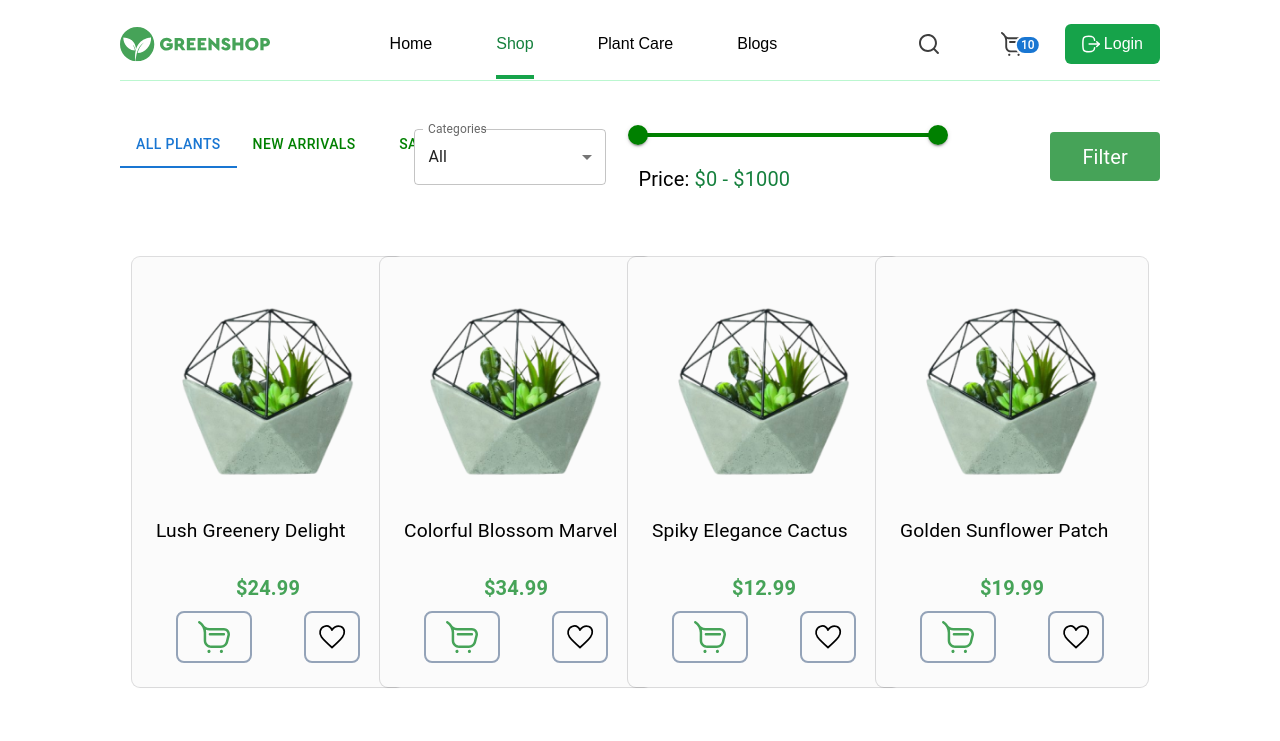
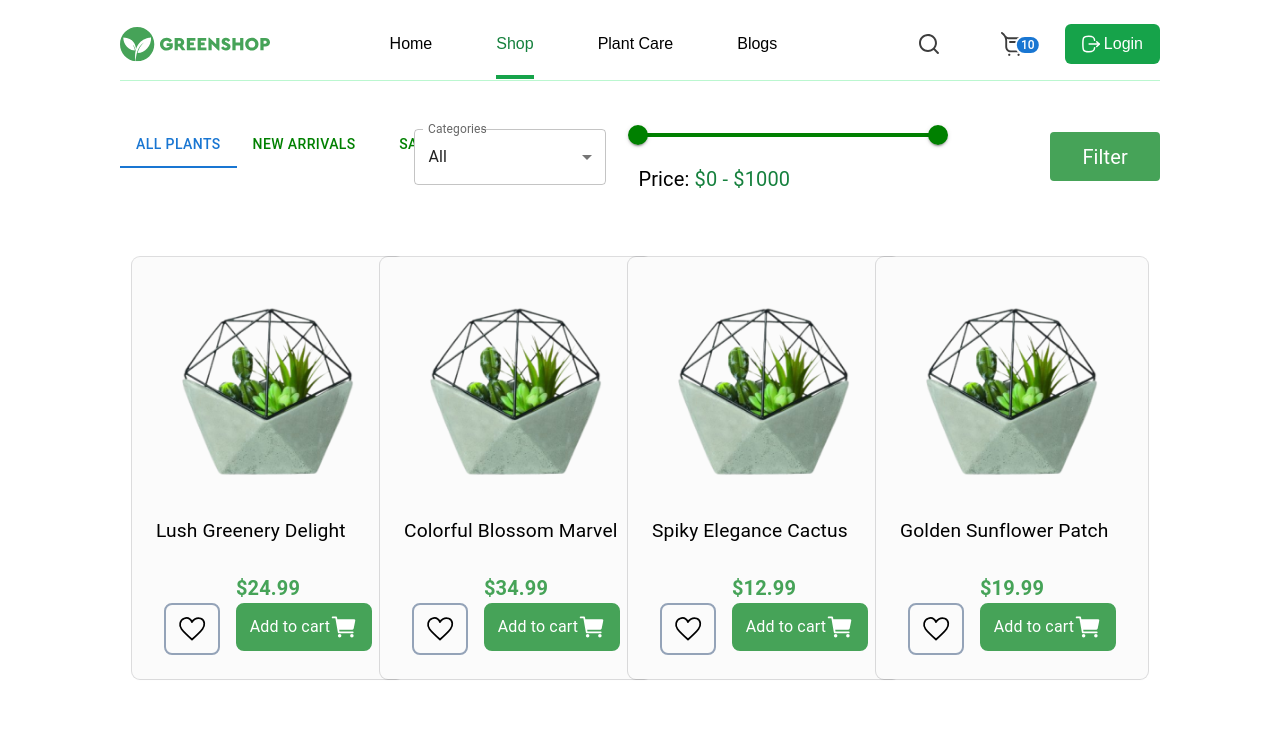
Before and after one commit to YahyobekRahimov/greenshop, a React (Vite) app: page /shop in a window 1280 px wide. Shown: the top 741 px of the page. Built offline with nearby package versions, Linux system fonts and the light colour scheme; a web font is replaced by a local one.

Commit message:
successfully implemented the addToCart feature in two pages

```diff
--- /dev/null
+++ b/src/components/AddToCart.jsx
@@ -0,0 +1,48 @@
+import { useState } from "react";
+import CartIcon from "/src/images/add-to-shopping-cart.svg?react";
+import {
+   addToCart,
+   removeFromCart,
+} from "../redux/cartProductsSlice";
+import CheckCircle from "/src/images/check-circle.svg?react";
+import { useDispatch } from "react-redux";
+import { useNavigate } from "react-router-dom";
+
+export default function AddToCart({ product, state, className }) {
+   const dispatch = useDispatch();
+   const navigate = useNavigate();
+   const [added, setAdded] = useState(state);
+   function handleAddClick(e) {
+      e.stopPropagation();
+      let data =
+         JSON.parse(localStorage.getItem("productsInCart")) || [];
+      if (!added) {
+         // * if the user wants to add the product
+
+         dispatch(addToCart(product));
+         data.push(product);
+      } else if (added) {
+         navigate("/shop/cart");
+         return;
+      }
+      localStorage.setItem("productsInCart", JSON.stringify(data));
+      setAdded(true);
+   }
+   return (
+      <div
+         onClick={handleAddClick}
+         className={`w-max h-max px-3 py-2 rounded-lg border-2 border-primary flex items-center bg-primary text-white ${
+            added ? "gap-2 bg-transparent" : "fill-white"
+         }`}
+      >
+         <span className={`${added ? "text-primary" : ""}`}>
+            {added ? "Added" : "Add to cart"}
+         </span>
+         {added ? (
+            <CheckCircle className={`w-[1.75rem] h-[1.75rem]`} />
+         ) : (
+            <CartIcon className={`w-[1.75rem] h-[1.75rem]`} />
+         )}
+      </div>
+   );
+}
--- a/src/components/LikeIcon.jsx
+++ b/src/components/LikeIcon.jsx
@@ -15,11 +15,13 @@ export default function LikeIcon({
 }) {
    const [liked, setLiked] = useState(state);
    const dispatch = useDispatch();
-   const likedProducts = useSelector((state) => state.likedProducts);
-   function handleLiked() {
+   function handleLiked(e) {
+      e.stopPropagation();
       if (!liked) {
          // if the user likes the product
-         dispatch(addLikedProduct(product));
+         if (product) {
+            dispatch(addLikedProduct(product));
+         }
          let data =
             JSON.parse(localStorage.getItem("likedProducts")) || [];
          data.push(product);
--- a/src/pages/Home/Products.jsx
+++ b/src/pages/Home/Products.jsx
@@ -2,22 +2,34 @@ import { useDispatch } from "react-redux";
 import Container from "../../components/Container";
 import LikeIcon from "../../components/LikeIcon";
 import data from "/data/data.json";
-import { Divider } from "@mui/material";
 import { addAllLikedProducts } from "../../redux/likedProductsSlice";
 import Plant5 from "/src/images/plant5.png";
 import { useNavigate } from "react-router-dom";
+import AddToCart from "../../components/AddToCart";
+import { addAllProductsToCart } from "../../redux/cartProductsSlice";
 
 export default function Products() {
    const navigate = useNavigate();
    const dispatch = useDispatch();
    let products = data.slice(38);
+
+   // * getting the liked products from local storage
    let likedProducts =
       JSON.parse(localStorage.getItem("likedProducts")) || [];
    dispatch(addAllLikedProducts(likedProducts));
+
+   // * getting the products added to cart from localStorage
+   let productsInCart =
+      JSON.parse(localStorage.getItem("productsInCart")) || [];
+   dispatch(addAllProductsToCart(productsInCart));
+
+   // * redirecting the user to product details page.
    function handleCardClick(product, PlantImage) {
       let PRODUCT = { ...product, image: PlantImage };
       navigate(`/shop/${PRODUCT.id}`, { state: { key: PRODUCT } });
    }
+
+   // * returns whether the product given to it is liked or not
    function returnState(product) {
       if (!(likedProducts.length > 1)) {
          return false;
@@ -25,7 +37,7 @@ export default function Products() {
       try {
          for (let i = 0; i < likedProducts.length; i++) {
             let element = likedProducts[i];
-            if ((element = null)) {
+            if (element == null) {
                continue;
             }
             if (product.id === element.id) {
@@ -37,6 +49,29 @@ export default function Products() {
       }
       return false;
    }
+
+   // * returns whether the product added to cart or not
+   function isAddedToCart(product) {
+      if (!productsInCart.length) {
+         return false;
+      }
+
+      try {
+         for (let i = 0; i < productsInCart.length; i++) {
+            const element = productsInCart[i];
+            if (!element) {
+               continue;
+            }
+            if (element.id == product.id) {
+               return true;
+            }
+         }
+      } catch (error) {
+         console.log(error);
+      }
+      return false;
+   }
+
    return (
       <Container>
          <h2 className="text-[2rem] text-center">Products</h2>
@@ -48,7 +83,7 @@ export default function Products() {
                   onClick={() => handleCardClick(product, Plant5)}
                >
                   <img
-                     className="w-[14rem] h-[14rem] object-cover mb-3 border-2 border-solid rounded-lg bg-white"
+                     className="select-none w-[14rem] h-[14rem] object-cover mb-3 border-2 border-solid rounded-lg bg-white"
                      src={Plant5}
                      alt={product.name}
                   />
@@ -63,6 +98,10 @@ export default function Products() {
                         product={product}
                         state={returnState(product)}
                      />
+                     <AddToCart
+                        product={product}
+                        state={isAddedToCart(product)}
+                     />
                   </div>
                </div>
             ))}
--- a/src/pages/Shop/Card.jsx
+++ b/src/pages/Shop/Card.jsx
@@ -10,33 +10,33 @@ import MyPagination from "./MyPagination";
 import { setPagination } from "../../redux/paginationSlice";
 import PlantImage from "/src/images/plant10.png";
 import { useNavigate } from "react-router-dom";
+import AddToCart from "/src/components/AddToCart";
+import { addAllProductsToCart } from "/src/redux/cartProductsSlice.js";
 
 export default function Products(props) {
    const navigate = useNavigate();
+   const dispatch = useDispatch();
    const { value, filteredProducts } = props;
    const [products, setProducts] = useState(null);
    const page = useSelector((state) => state.paginationSlice);
-   const dispatch = useDispatch();
+
+   // * getting the liked products from local storage
    let likedProducts =
       JSON.parse(localStorage.getItem("likedProducts")) || [];
    dispatch(addAllLikedProducts(likedProducts));
 
-   const data = filteredProducts ?? JSON_DATA;
-   let count = Math.ceil(data.length / 16);
-   let PRODUCTS;
-   if (value == 1) {
-      PRODUCTS = data;
+   // * getting the products added to cart from localStorage
+   let productsInCart =
+      JSON.parse(localStorage.getItem("productsInCart")) || [];
+   dispatch(addAllProductsToCart(productsInCart));
+
+   // * redirecting the user to product details page.
+   function handleCardClick(product, PlantImage) {
+      let PRODUCT = { ...product, image: PlantImage };
+      navigate(`/shop/${PRODUCT.id}`, { state: { key: PRODUCT } });
    }
 
-   if (value == 2) {
-      PRODUCTS = data.filter((item) => item.price > 20);
-   }
-   if (value == 3) {
-      PRODUCTS = data.filter((item) => item.price < 20);
-   }
-
-   let result = products ?? PRODUCTS.slice(0, 16);
-
+   // * returns whether the product given to it is liked or not
    function returnState(product) {
       if (!(likedProducts.length > 1)) {
          return false;
@@ -56,15 +56,49 @@ export default function Products(props) {
       }
       return false;
    }
+
+   // * returns whether the product added to cart or not
+   function isAddedToCart(product) {
+      if (!productsInCart.length) {
+         return false;
+      }
+
+      try {
+         for (let i = 0; i < productsInCart.length; i++) {
+            const element = productsInCart[i];
+            if (!element) {
+               continue;
+            }
+            if (element.id == product.id) {
+               return true;
+            }
+         }
+      } catch (error) {
+         console.log(error);
+      }
+      return false;
+   }
+
+   const data = filteredProducts ?? JSON_DATA;
+   let count = Math.ceil(data.length / 16);
+   let PRODUCTS;
+   if (value == 1) {
+      PRODUCTS = data;
+   }
+
+   if (value == 2) {
+      PRODUCTS = data.filter((item) => item.price > 20);
+   }
+   if (value == 3) {
+      PRODUCTS = data.filter((item) => item.price < 20);
+   }
+
+   let result = products ?? PRODUCTS.slice(0, 16);
    function handlePaginationChange(e, value) {
       let start = (value - 1) * 16;
       let end = value * 16;
       setProducts(data.slice(start, end));
       dispatch(setPagination(value));
-   }
-   function handleCardClick(product, PlantImage) {
-      let PRODUCT = { ...product, image: PlantImage };
-      navigate(`/shop/${PRODUCT.id}`, { state: { key: PRODUCT } });
    }
 
    return (
@@ -87,14 +121,14 @@ export default function Products(props) {
                   <h4 className="font-bold text-primary text-center text-[1.25rem]">
                      ${product.price}
                   </h4>
-                  <div className="mt-2 px-5 flex justify-between text-center ">
-                     <div className="w-max h-max px-3 py-2 rounded-lg border-2 border-solid border-slate-400 ">
-                        {" "}
-                        <ShoppingIcon className="  w-[3rem] h-[2rem]" />
-                     </div>
+                  <div className="flex justify-around">
                      <LikeIcon
                         product={product}
                         state={returnState(product)}
+                     />
+                     <AddToCart
+                        product={product}
+                        state={isAddedToCart(product)}
                      />
                   </div>
                </div>
--- a/src/redux/cartProductsSlice.js
+++ b/src/redux/cartProductsSlice.js
@@ -4,6 +4,10 @@ const cartProductsSlice = createSlice({
    name: "Products in cart",
    initialState: [],
    reducers: {
+      addAllProductsToCart: (state, { payload }) => {
+         state = payload;
+         return state;
+      },
       addToCart: (state, { payload }) => {
          state.push(payload);
       },
@@ -25,5 +29,5 @@ const cartProductsSlice = createSlice({
 
 export default cartProductsSlice.reducer;
 
-export const { addToCart, removeFromCart } =
+export const { addToCart, removeFromCart, addAllProductsToCart } =
    cartProductsSlice.actions;
--- a/src/redux/likedProductsSlice.js
+++ b/src/redux/likedProductsSlice.js
@@ -5,10 +5,13 @@ const likedProductsSlice = createSlice({
    initialState: [],
    reducers: {
       addAllLikedProducts: (state, { payload }) => {
-         return payload;
+         state = payload;
+         return state;
       },
       addLikedProduct: (state, { payload }) => {
-         state.push(payload);
+         if (payload) {
+            state.push(payload);
+         }
       },
       removeLikedProduct: (state, { payload }) => {
          for (let i = 0; i < state.length; i++) {
```
Also changed, not shown: tailwind.config.js (+19 -0 lines), src/images/add-to-shopping-cart.svg (added), src/images/check-circle.svg (added).
